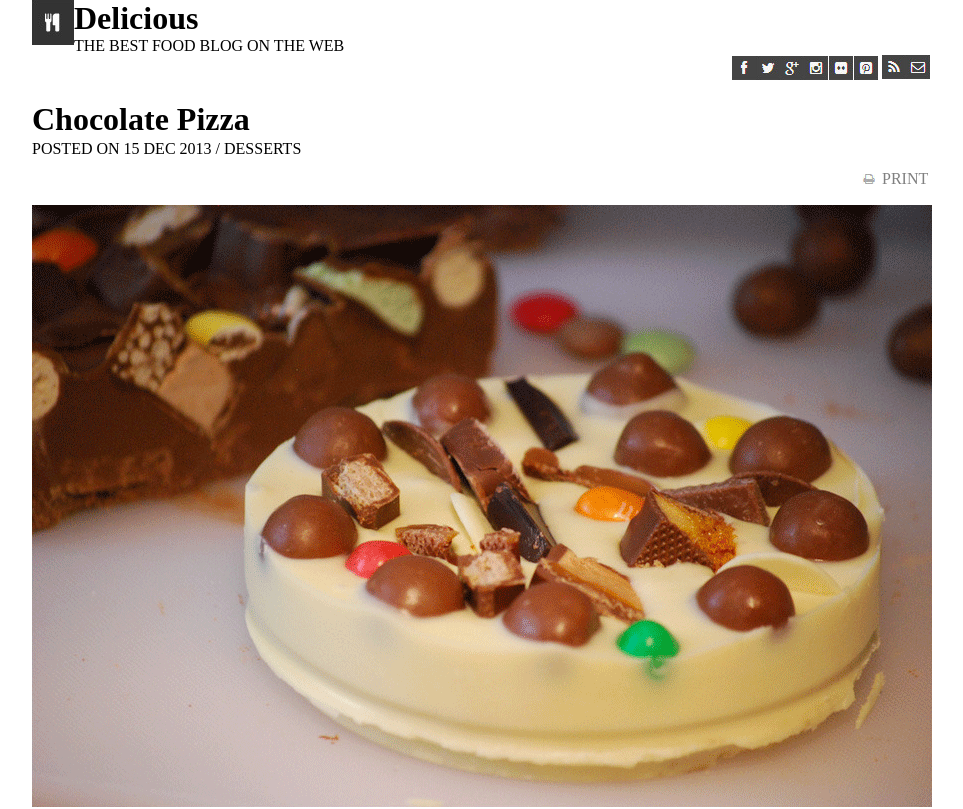
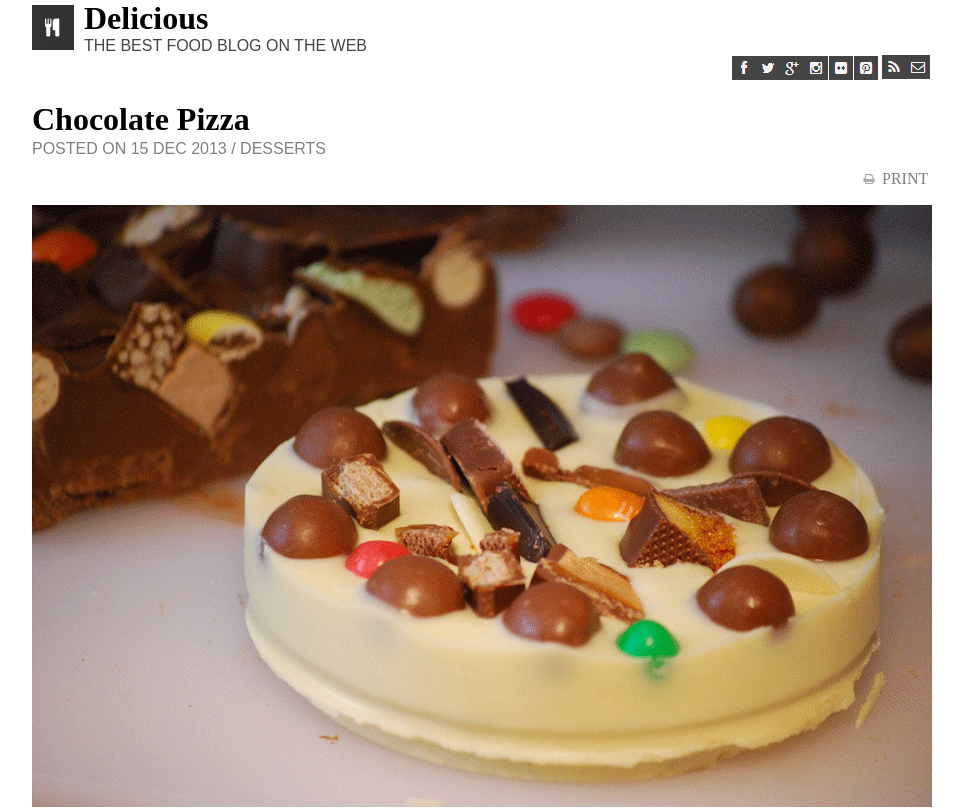
Before and after one commit to abrielcleaver/LAB-10--chocolate-pizza, a website: page index.html in a window 1280 px wide. Shown: the top 809 px of the page, without its empty margins (158-1121 px from the left). Drawn offline with Linux system fonts and the light colour scheme.

Commit message:
updat header styling

```diff
--- a/styles/style.css
+++ b/styles/style.css
@@ -14,6 +14,9 @@
 #header-left-logo {
     width: 42px;
     height: 45px;
+    margin-top: 5px;
+    margin-right: 10px;
+
 }
 
 #header-left-text {
@@ -28,6 +31,8 @@
 
 #best {
     margin: 0px;
+    font-family: 'Montserrat', sans-serif;
+    color: rgb(70, 67, 67);
 }
 
 
@@ -45,6 +50,8 @@
 
 #date-posted {
     margin-top: -20px;
+    font-family: 'Montserrat', sans-serif;
+    color: gray;
 }
 
 #print {
```
